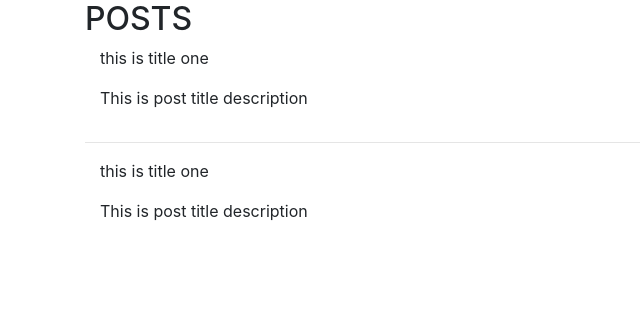
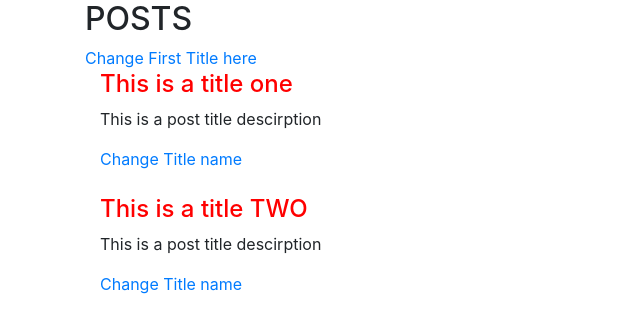
Before and after one commit to nuruzzamanHimel0/13_leela_webdev_vue3_full, a Vue app in the folder vue3-project/: page / in a window 1280 px wide. Shown: the top 332 px of the page, without its empty margins (0-640 px from the left). Built offline with nearby package versions, Linux system fonts and the light colour scheme.

Commit message:
basic props

```diff
--- a/vue3-project/src/App.vue
+++ b/vue3-project/src/App.vue
@@ -4,9 +4,12 @@
       <div class="row">
         <div class="col-md-12">
           <h2>POSTS</h2>
-          <compSInglePost></compSInglePost>
-          <hr>
-          <compSInglePost></compSInglePost>
+          <a href="" @click.prevent="changeFirstTitle()" >Change First Title here</a>
+          <div v-for="(value, key) in posts" :key="key">
+            <compSInglePost v-bind:data="value" :isActive="1" ></compSInglePost>
+            <br>
+          </div>
+
         </div>
       </div>
     </div>
@@ -28,11 +31,16 @@ export default {
           title: 'This is a title TWO',
           description: 'This is a post title descirption'
         }
-      ]
+      ],
     }
   },
   components:{
     compSInglePost
+  },
+  methods:{
+    changeFirstTitle(){
+      this.posts[0].title = "This is the change first post title here";
+    }
   }
 }
 </script>
--- a/vue3-project/src/components/singlePost.vue
+++ b/vue3-project/src/components/singlePost.vue
@@ -3,8 +3,9 @@
         <div class="container">
             <div class="row">
                 <div class="col-md-12">
-                    <p>{{ post.title }} </p>
+                    <h4>{{ post.title }} </h4>
                     <p>{{ post.description }} </p>
+                    <a href="" @click.prevent="changeTitle()" >Change Title name</a>
                 </div>
             </div>
         </div>
@@ -14,11 +15,20 @@
 export default {
     data(){
         return {
-            post:{
-                title: 'this is title one',
-                description: 'This is post title description'
-            }
+           post: this.data
+        }
+    },
+    props:['data','isActive'],
+    methods:{
+        changeTitle(){
+            this.post.title = "change post title here";
         }
     }
 }
 </script>
+
+<style scoped>
+    h4{
+        color:red;
+    }
+</style>
```
Also changed, not shown: 1 other file (tests, documents, lock files or other folders).
